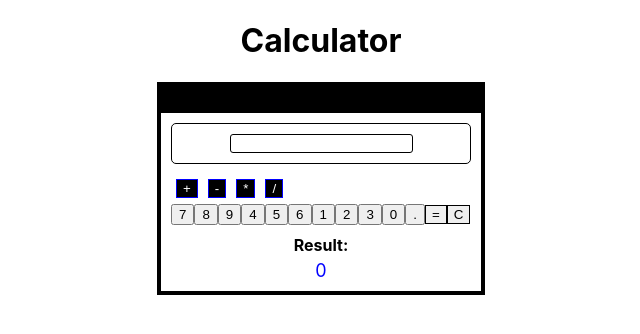
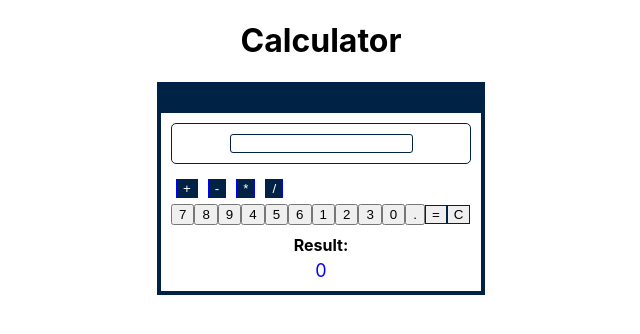
Before and after one commit to christiangubana/simple-calculator, a React (Create React App) app: page / in a window 1280 px wide. Shown: the top 334 px of the page, without its empty margins (319-959 px from the left). Built offline with nearby package versions, Linux system fonts and the light colour scheme.

Commit message:
updated required color

```diff
--- a/src/components/Calculator.css
+++ b/src/components/Calculator.css
@@ -1,13 +1,13 @@
 .calculator-wrapper {
-  border: 4px solid #000;
-  border-top: 31px solid #000;
+  border: 4px solid #002244;
+  border-top: 31px solid #002244;
   padding: 10px;
   width: 300px;
   margin: auto;
 }
 
 .input-wrapper {
-  border: 1px solid #000;
+  border: 1px solid #002244;
   margin-bottom: 10px;
   padding: 10px;
   border-radius: 5px;
@@ -16,7 +16,7 @@
 input {
   margin: auto;
   display: block;
-  border: 1px solid #000;
+  border: 1px solid #002244;
   border-radius: 3px;
 }
 
@@ -31,13 +31,13 @@ input {
   color: blue;
   flex: 1;
   margin: 5px;
-  background-color: #000;
+  background-color: #002244;
   color: #fff;
 }
 
 .calculate-button button,
 .clear-button button {
-  border: 1px solid #000;
+  border: 1px solid #002244;
   flex: 2;
 }
 
```
